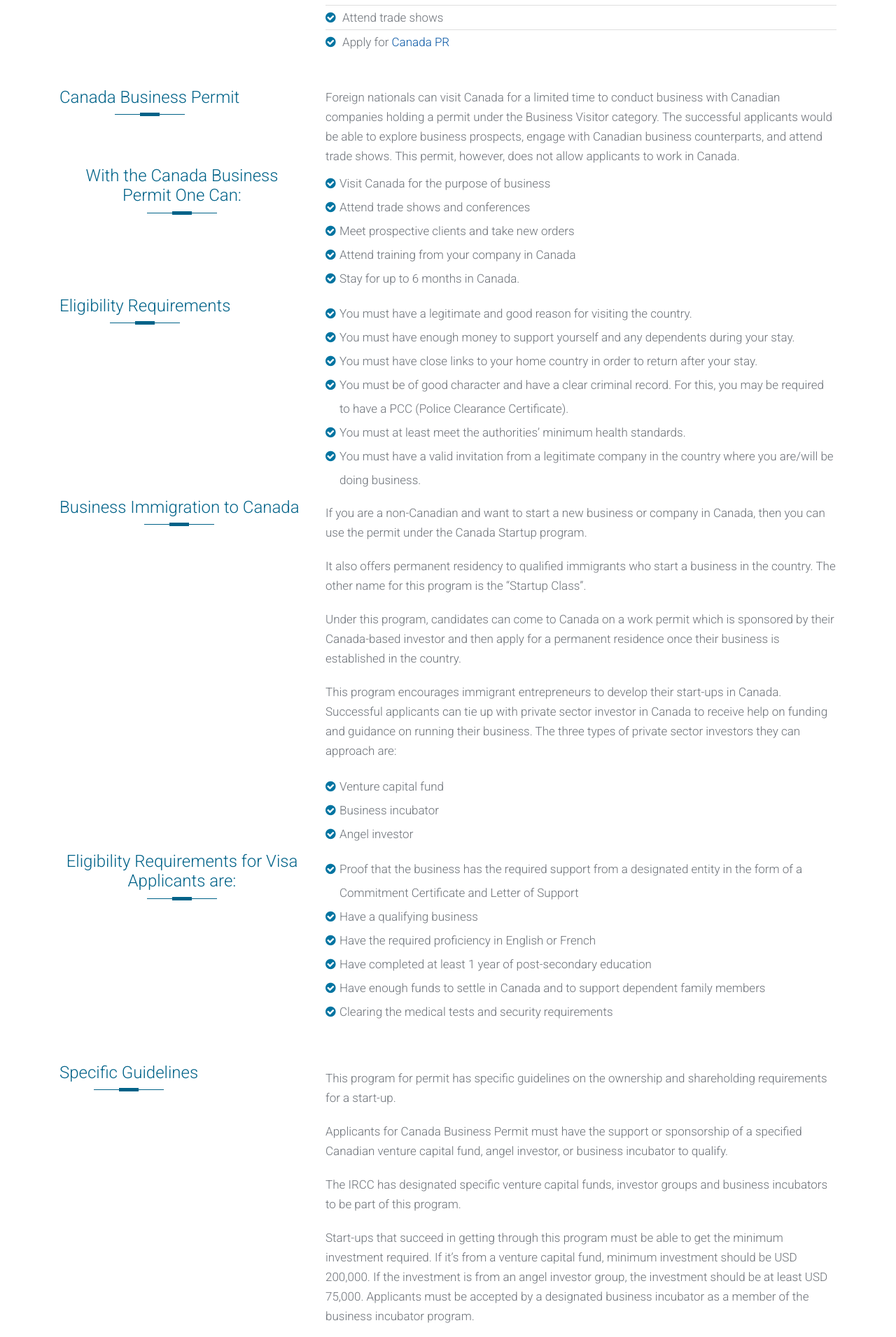
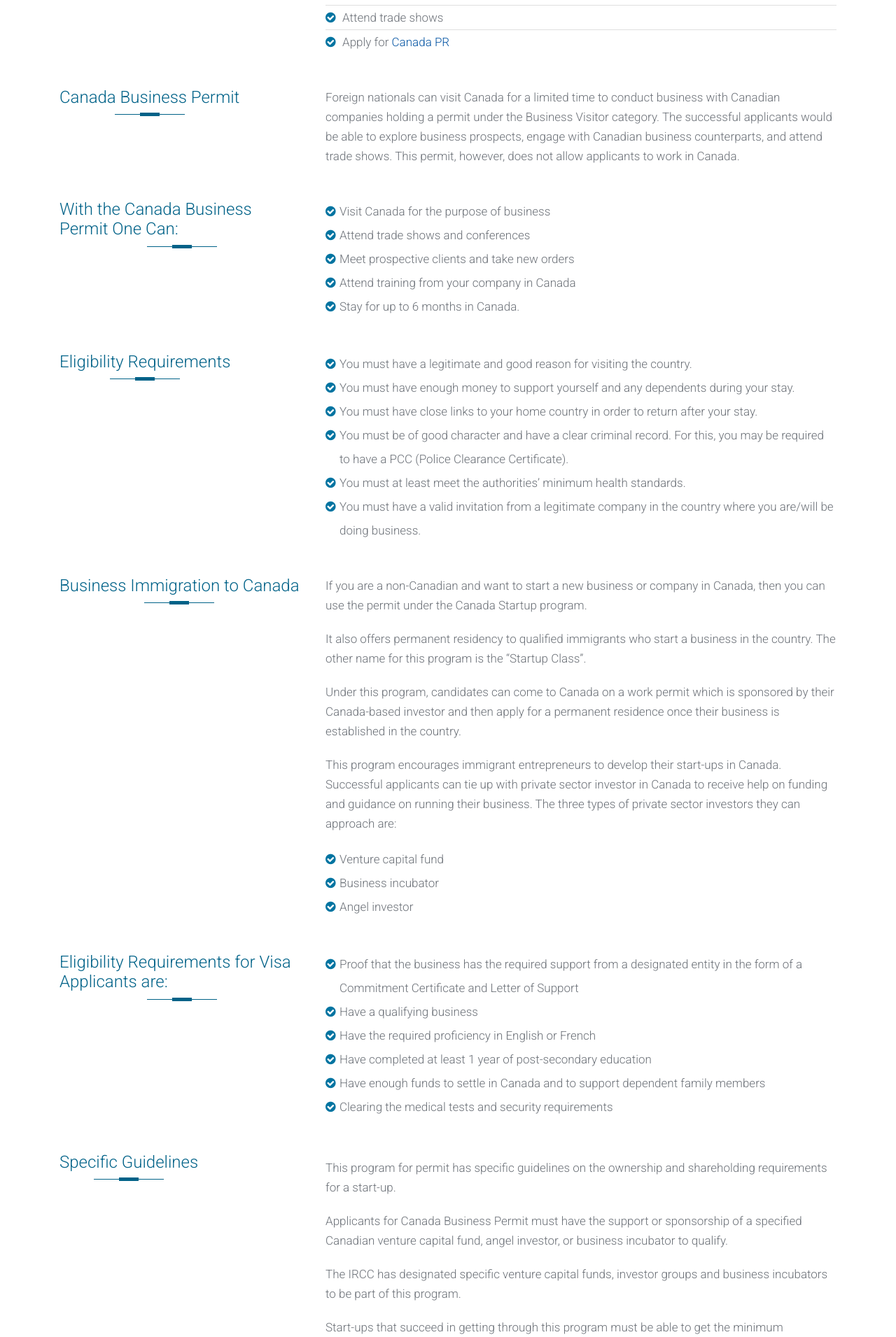
Before and after one commit to thespecialone1/visa, a PHP site: page /visa/business/canada/ in a window 1280 px wide. Shown: the part 522-2433 px from the top of the page at 70% size. Run offline with PHP 8.4, Linux system fonts and the light colour scheme.

Commit message:
/visa/business/canada/ /visa/business/australia/

```diff
--- a/css/style.css
+++ b/css/style.css
@@ -9,13 +9,14 @@
         display: inline-block;
     }
     .heading-border-style h1 {
+        text-align: left !important;
         position: relative;
         font-weight: 100;
       }
 }
 @media only screen and (max-width:500px){
     .heading-border-style h1{
-        text-align: left !important;
+        text-align: center !important;
     }
 }
 /* CSS Document */
--- a/visa/business/canada/index.php
+++ b/visa/business/canada/index.php
@@ -44,13 +44,13 @@ require("./../../../partials/header.php")
 
     </div>
 
-    <div class="row mt-5 justify-content-md-center">
-        <div class="col-12 col-md-4">
+    <div class="row  justify-content-md-center">
+        <div class="col-12 col-md-4 mt-5">
             <div class="heading-border-style textleft-onlgscreen-textcenter-onsmscreen">
                 <h1>Canada Business Permit</h1>
             </div>
         </div>
-        <div class="col-12 col-md-8">
+        <div class="col-12 col-md-8 mt-5">
             <ul class="list-group list-group-flush check-circle listnone" style="margin-bottom: 0; ">
                 <p>
                     Foreign nationals can visit Canada for a limited time to conduct business with Canadian companies holding a permit under the Business Visitor category. The successful applicants would be able to explore business prospects, engage with Canadian business counterparts, and attend trade shows. This permit, however, does not allow applicants to work in Canada.
@@ -58,12 +58,12 @@ require("./../../../partials/header.php")
             </ul>
         </div>
 
-        <div class="col-12 col-md-4">
+        <div class="col-12 col-md-4 mt-5">
             <div class="heading-border-style textleft-onlgscreen-textcenter-onsmscreen">
                 <h1>With the Canada Business Permit One Can:</h1>
             </div>
         </div>
-        <div class="col-12 col-md-8 my-2">
+        <div class="col-12 col-md-8 mt-5">
             <ul class="list-group list-group-flush check-circle listnone" style="margin-bottom: 0; ">
                 <li>Visit Canada for the purpose of business</li>
                 <li>Attend trade shows and conferences</li>
@@ -73,12 +73,12 @@ require("./../../../partials/header.php")
             </ul>
         </div>
 
-        <div class="col-12 col-md-4">
+        <div class="col-12 col-md-4 mt-5">
             <div class="heading-border-style textleft-onlgscreen-textcenter-onsmscreen">
                 <h1>Eligibility Requirements</h1>
             </div>
         </div>
-        <div class="col-12 col-md-8 my-2">
+        <div class="col-12 col-md-8 mt-5">
             <ul class="list-group list-group-flush check-circle listnone" style="margin-bottom: 0; ">
                 <li>You must have a legitimate and good reason for visiting the country.</li>
                 <li>You must have enough money to support yourself and any dependents during your stay.</li>
@@ -89,12 +89,12 @@ require("./../../../partials/header.php")
             </ul>
         </div>
 
-        <div class="col-12 col-md-4">
+        <div class="col-12 col-md-4 mt-5">
             <div class="heading-border-style textleft-onlgscreen-textcenter-onsmscreen">
                 <h1>Business Immigration to Canada</h1>
             </div>
         </div>
-        <div class="col-12 col-md-8 my-2">
+        <div class="col-12 col-md-8 mt-5 ">
             <p>
                 If you are a non-Canadian and want to start a new business or company in Canada, then you can use the permit under the Canada Startup program.
             </p>
@@ -117,12 +117,12 @@ require("./../../../partials/header.php")
 
 
 
-        <div class="col-12 col-md-4">
+        <div class="col-12 col-md-4 mt-5">
             <div class="heading-border-style textleft-onlgscreen-textcenter-onsmscreen">
                 <h1>Eligibility Requirements for Visa Applicants are:</h1>
             </div>
         </div>
-        <div class="col-12 col-md-8 my-2">
+        <div class="col-12 col-md-8 mt-5">
             <ul class="list-group list-group-flush check-circle listnone" style="margin-bottom: 0; ">
                 <li>Proof that the business has the required support from a designated entity in the form of a Commitment Certificate and Letter of Support</li>
                 <li>Have a qualifying business</li>
@@ -169,7 +169,7 @@ require("./../../../partials/header.php")
 </section>
 
 <section class="container faq">
-    <div class="row mt-5">
+    <div class="row ">
         <div class="col-12 col-md-4">
         </div>
         <div class="col-12 col-md-8 my-2">
```
Also changed, not shown: visa/business/australia/index.php (+6 -4 lines).
